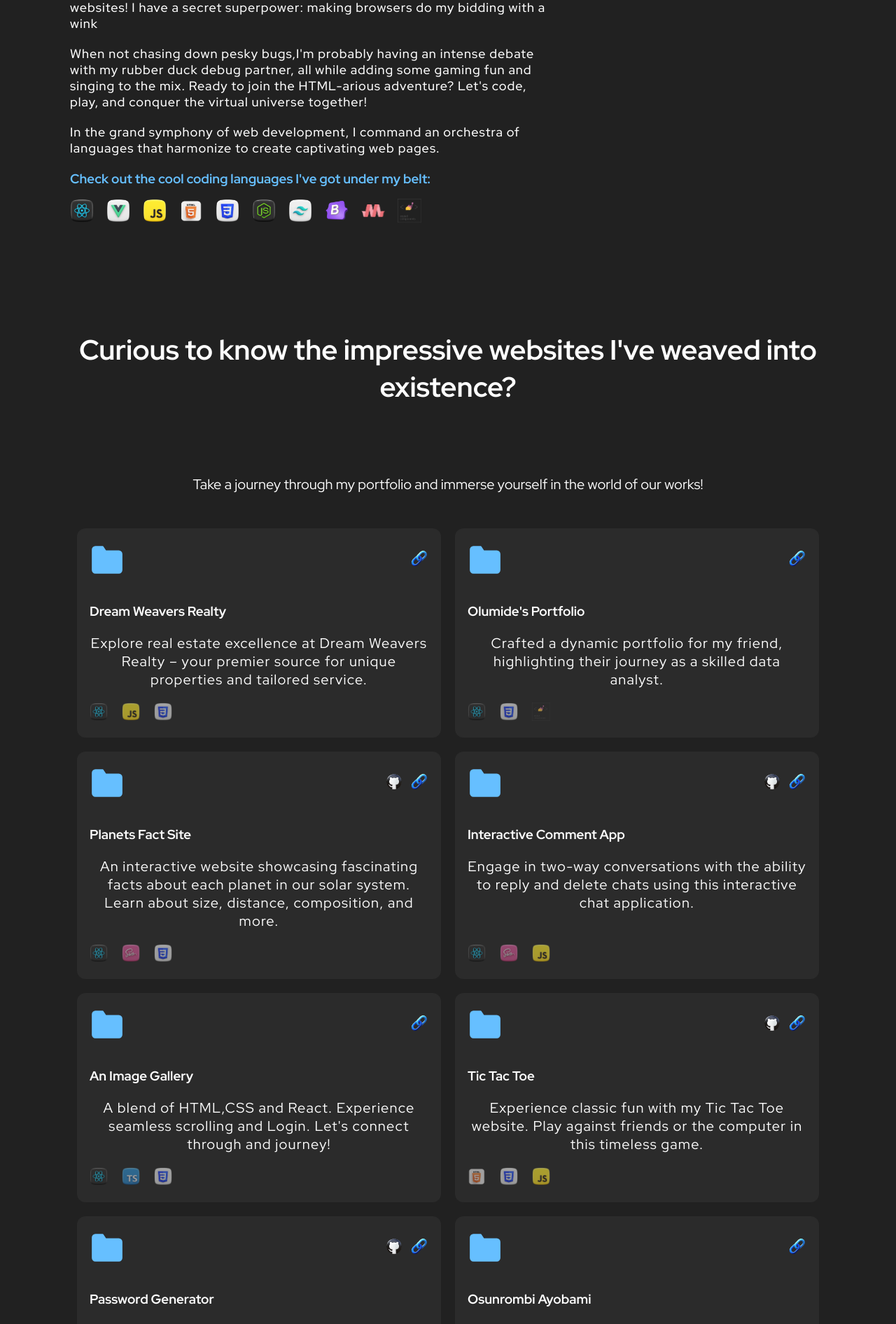
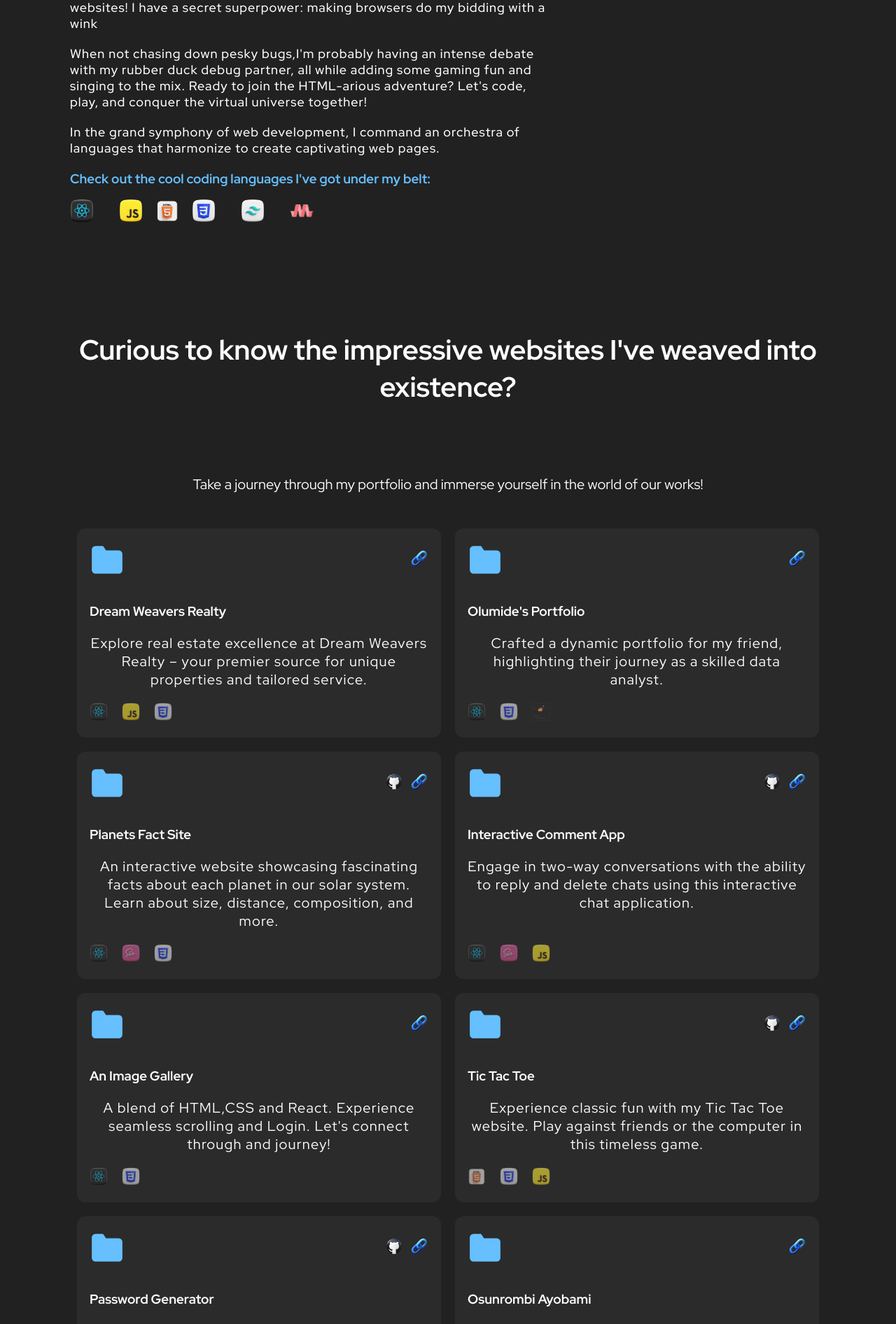
Before and after one commit to Priceless001/My-Portfolio-website, a React (Create React App) app: page / in a window 1280 px wide. Shown: the part 814-2706 px from the top of the page at 70% size. Built offline with nearby package versions, Linux system fonts and the light colour scheme.

Commit message:
initial commit

```diff
--- a/src/components/About/About.tsx
+++ b/src/components/About/About.tsx
@@ -3,13 +3,13 @@ import { Container } from "./styles";
 import cssIcon from "../../assets/css.png";
 import htmlIcon from "../../assets/html.png";
 import jsIcon from "../../assets/javascript.png";
-import nodeIcon from "../../assets/nodejs.png";
+// import nodeIcon from "../../assets/nodejs.png";
 import reactIcon from "../../assets/reactjs.png";
 import tailwindIcon from "../../assets/tailwind.png";
-import bootstrapIcon from "../../assets/bootstrap.png";
+// import bootstrapIcon from "../../assets/bootstrap.png";
 import materializeIcon from "../../assets/materialize.png"
-import styledcomponentsIcon from "../../assets/styled-components.png"
-import vueIcon from "../../assets/vue.png";
+// import styledcomponentsIcon from "../../assets/styled-components.png"
+// import vueIcon from "../../assets/vue.png";
 // import manImage from "../../assets/codewunder.jpg";
 import ScrollAnimation from "react-animate-on-scroll";
 
@@ -48,7 +48,7 @@ export function About(){
 
           <div className="skills">
           <ScrollAnimation animateIn="fadeInUp" delay={0.2 * 1000}>
-            <img src={vueIcon} alt="Vue" />
+            {/* <img src={vueIcon} alt="Vue" /> */}
           </ScrollAnimation>
           </div>
 
@@ -71,7 +71,7 @@ export function About(){
           </div>
           <div className="skills">
           <ScrollAnimation animateIn="fadeInUp" delay={0.6 * 1000}>
-            <img src={nodeIcon} alt="Node" />
+            {/* <img src={nodeIcon} alt="Node" /> */}
           </ScrollAnimation>
           </div>
 
@@ -83,7 +83,7 @@ export function About(){
 
           <div className="skills">
           <ScrollAnimation animateIn="fadeInUp" delay={0.7 * 1000}>
-            <img src={bootstrapIcon} alt="Bootstrap" />
+            {/* <img src={bootstrapIcon} alt="Bootstrap" /> */}
           </ScrollAnimation>
           </div>
 
@@ -95,7 +95,7 @@ export function About(){
 
           <div className="skills">
           <ScrollAnimation animateIn="fadeInUp" delay={0.7 * 1000}>
-            <img src={styledcomponentsIcon} alt="styledcomponents Icon" />
+            {/* <img src={styledcomponentsIcon} alt="styledcomponents Icon" /> */}
           </ScrollAnimation>
           </div>
 
--- a/src/components/Portfolio/Portfolio.tsx
+++ b/src/components/Portfolio/Portfolio.tsx
@@ -7,7 +7,7 @@ import htmlIcon from "../../assets/html.png";
 import cssIcon from "../../assets/css.png";
 import jsIcon from "../../assets/javascript.png";
 import sassIcon from "../../assets/sass.png";
-import typescriptIcon from "../../assets/typescript.png";
+// import typescriptIcon from "../../assets/typescript.png";
 import styledcomponentsIcon from "../../assets/styled-components.png";
 
 
@@ -142,7 +142,7 @@ export function Portfolio(){
             <footer>
               <ul className="tech-list">
                 <li><img src={reactIcon} alt="React Icon" /></li>
-                <li><img src={typescriptIcon} alt="Typescript Icon" /></li>
+                {/* <li><img src={typescriptIcon} alt="Typescript Icon" /></li> */}
                 <li><img src={cssIcon} alt="CSS Icon" /></li>
             </ul>
             </footer>
```
